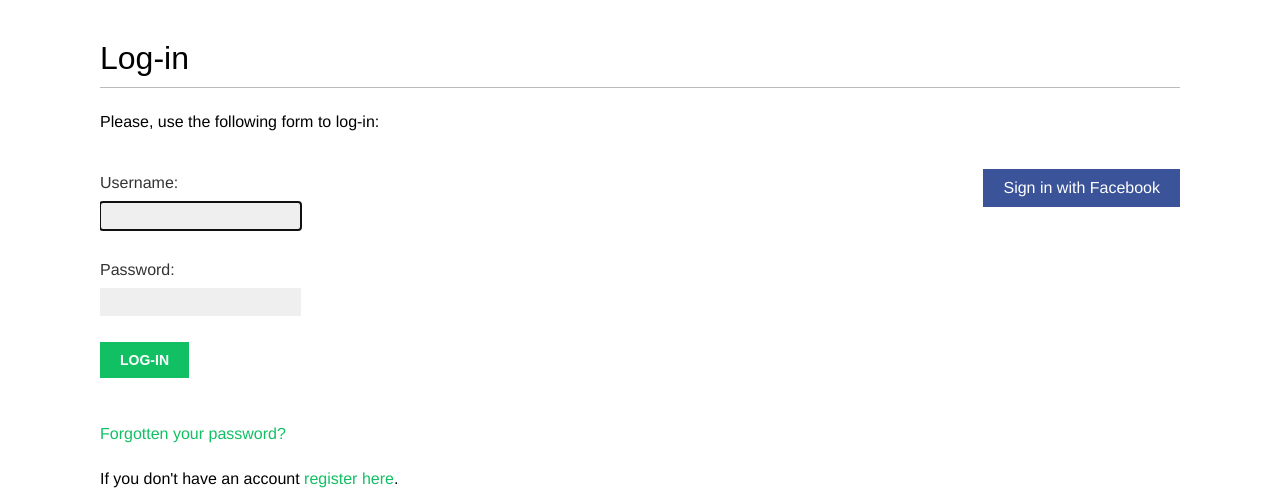
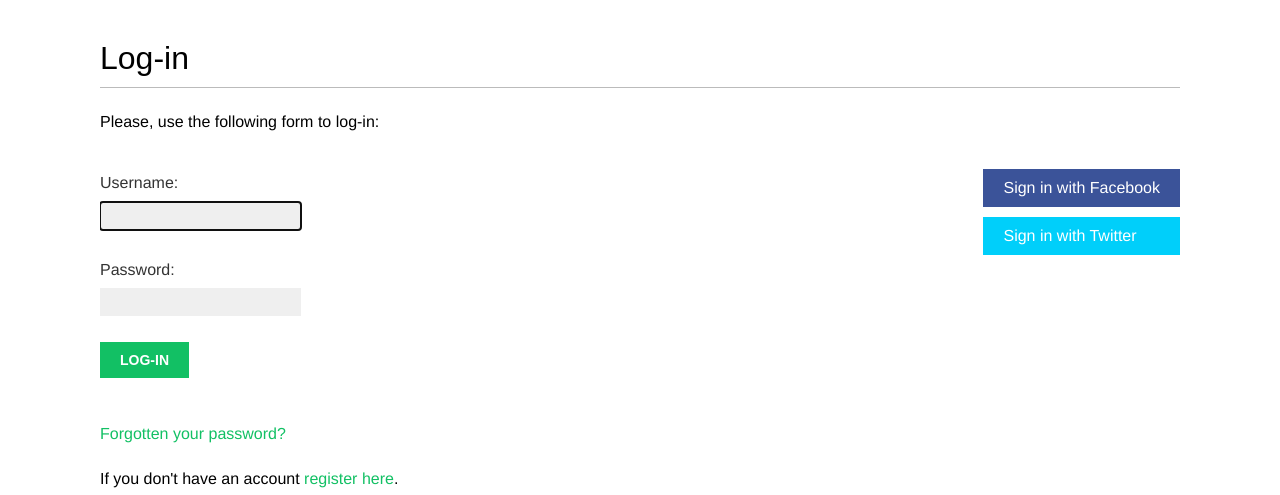
Before and after one commit to mel-kv/social_website, a Django app: page /account/login/ in a window 1280 px wide. Shown: the part 47-542 px from the top of the page. Run offline with Django 4.2, Linux system fonts and the light colour scheme; some web fonts are replaced.

Commit message:
authentication with Twitter

```diff
--- a/social_website/settings.py
+++ b/social_website/settings.py
@@ -101,6 +101,7 @@ AUTHENTICATION_BACKENDS = [
     'django.contrib.auth.backends.ModelBackend',
     'account.authentication.EmailAuthBackend',
     'social_core.backends.facebook.FacebookOAuth2',
+    'social_core.backends.twitter.TwitterOAuth',
 ]
 
 MEDIA_URL = 'media/'
@@ -108,4 +109,6 @@ MEDIA_ROOT = BASE_DIR / 'media'
 
 SOCIAL_AUTH_FACEBOOK_KEY = os.environ['SOCIAL_AUTH_FACEBOOK_KEY']
 SOCIAL_AUTH_FACEBOOK_SECRET = os.environ['SOCIAL_AUTH_FACEBOOK_SECRET']
-# SOCIAL_AUTH_FACEBOOK_SCOPE = ['email']
+
+SOCIAL_AUTH_TWITTER_KEY = os.environ['SOCIAL_AUTH_TWITTER_KEY']
+SOCIAL_AUTH_TWITTER_SECRET = os.environ['SOCIAL_AUTH_TWITTER_SECRET']
--- a/templates/registration/login.html
+++ b/templates/registration/login.html
@@ -28,6 +28,9 @@
             <li class="facebook">
                 <a href="{% url 'social:begin' 'facebook' %}">Sign in with Facebook</a>
             </li>
+            <li class="twitter">
+                <a href="{% url 'social:begin' 'twitter' %}">Sign in with Twitter</a>
+            </li>
         </ul>
     </div>
 {% endblock %}
```
Also changed, not shown: db.sqlite3.
